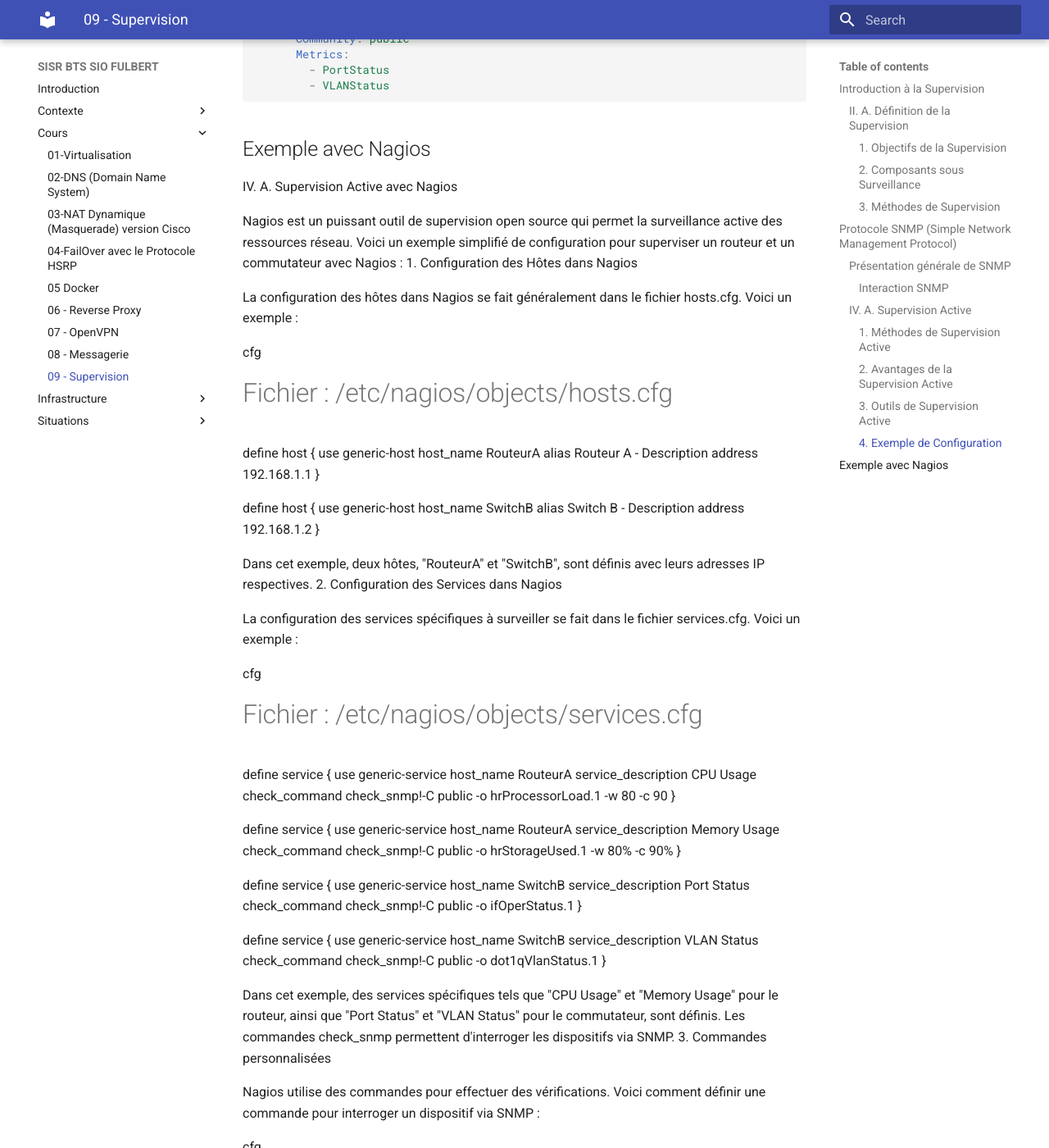
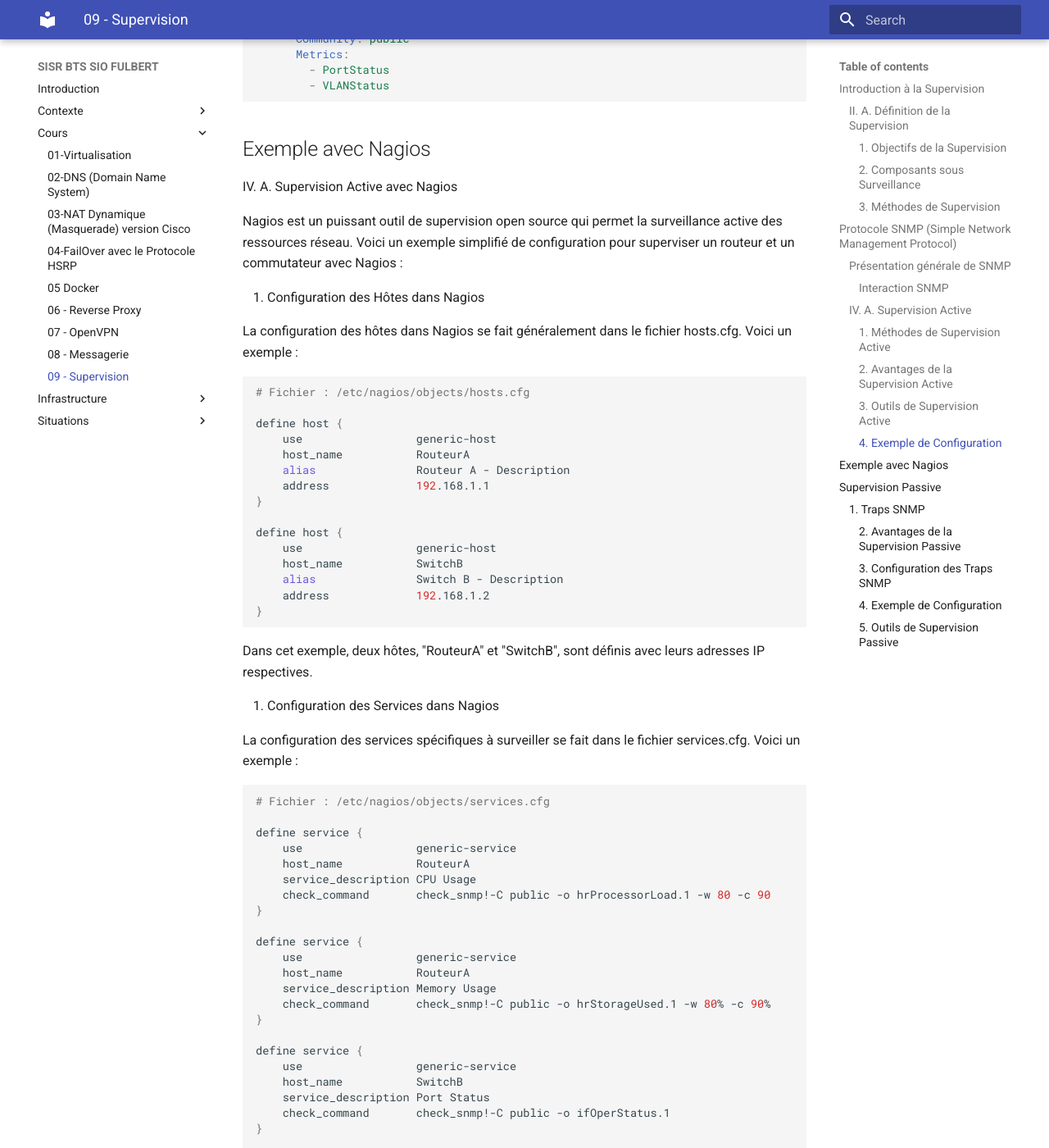
Before and after one commit to lmeryFulbert/sisrsiofulbert.github.io, an MkDocs documentation site: the page built from docs/cours/09-supervision.md, in a window 1280 px wide and 1400 px high, scrolled down 5977 px. Shown: the whole window at 82% size. Built offline with MkDocs 1.6.1 and Material for MkDocs 9.7.7, drawn with Linux system fonts in a browser that asks for light colours; some of the changed text lies outside the part shown.

Commit message:
update supervision

````diff
--- a/docs/cours/09-supervision.md
+++ b/docs/cours/09-supervision.md
@@ -203,12 +203,13 @@
 IV. A. Supervision Active avec Nagios
 
 Nagios est un puissant outil de supervision open source qui permet la surveillance active des ressources réseau. Voici un exemple simplifié de configuration pour superviser un routeur et un commutateur avec Nagios :
+
 1. Configuration des Hôtes dans Nagios
 
 La configuration des hôtes dans Nagios se fait généralement dans le fichier hosts.cfg. Voici un exemple :
 
-cfg
 
+```bash
 # Fichier : /etc/nagios/objects/hosts.cfg
 
 define host {
@@ -224,14 +225,16 @@
     alias               Switch B - Description
     address             192.168.1.2
 }
+```
 
 Dans cet exemple, deux hôtes, "RouteurA" et "SwitchB", sont définis avec leurs adresses IP respectives.
+
 2. Configuration des Services dans Nagios
 
 La configuration des services spécifiques à surveiller se fait dans le fichier services.cfg. Voici un exemple :
 
-cfg
 
+```bash
 # Fichier : /etc/nagios/objects/services.cfg
 
 define service {
@@ -261,20 +264,22 @@
     service_description VLAN Status
     check_command       check_snmp!-C public -o dot1qVlanStatus.1
 }
+```
 
 Dans cet exemple, des services spécifiques tels que "CPU Usage" et "Memory Usage" pour le routeur, ainsi que "Port Status" et "VLAN Status" pour le commutateur, sont définis. Les commandes check_snmp permettent d'interroger les dispositifs via SNMP.
+
 3. Commandes personnalisées
 
 Nagios utilise des commandes pour effectuer des vérifications. Voici comment définir une commande pour interroger un dispositif via SNMP :
 
-cfg
-
+```bash
 # Fichier : /etc/nagios/objects/commands.cfg
 
 define command {
     command_name    check_snmp
     command_line    $USER1$/check_snmp -H $HOSTADDRESS$ $ARG1$
 }
+```
 
 4. Résultat
 
````
